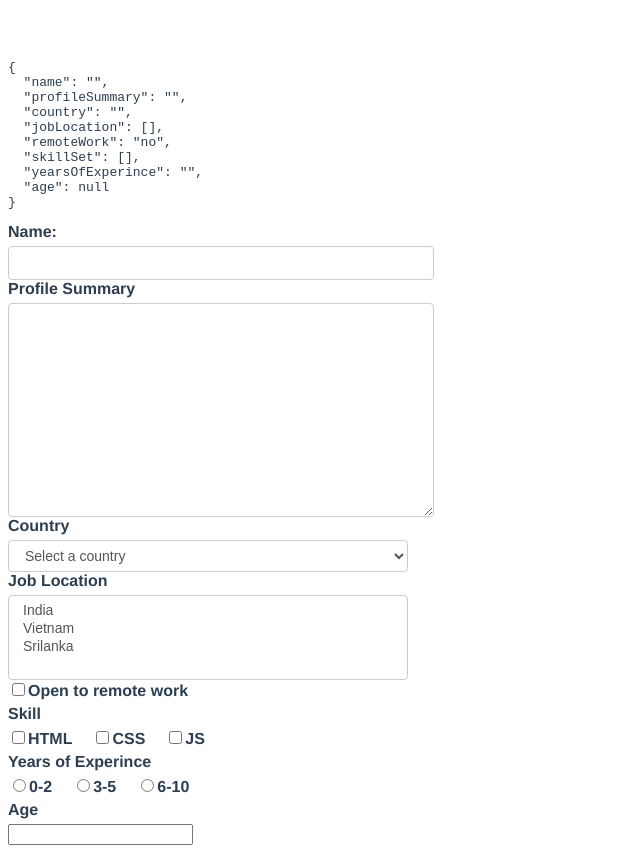
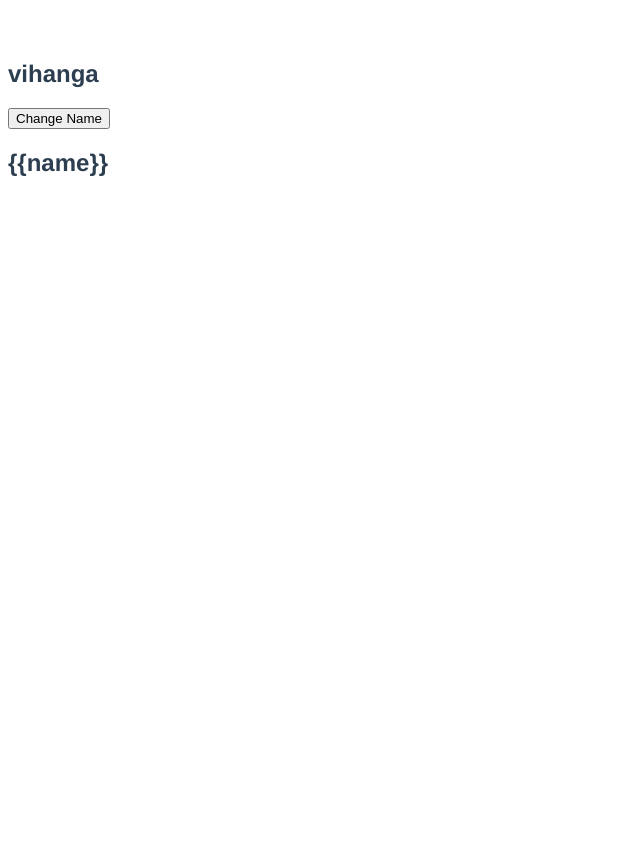
Before and after one commit to KDvs123/vue-tutorial, a Vue app in the folder hello-world/: page / in a window 1280 px wide. Shown: the whole page, without its empty margins (0-640 px from the left). After the commit the page ends 800 px from the top, so only its background shows below. Built offline with nearby package versions, Linux system fonts and the light colour scheme.

Commit message:
pre directives

```diff
--- a/hello-world/src/App.vue
+++ b/hello-world/src/App.vue
@@ -1,5 +1,5 @@
 <template>
-  <div>{{ greet }} {{ name }}</div>
+  <!-- <div>{{ greet }} {{ name }}</div> -->
   <!--binding data-->
 
   <!--  <div v-text="name">Hello</div> v textwill override element children-->
@@ -107,7 +107,7 @@
     </div> -->
 
   <!--Form Handling-->
-  <div>
+  <!-- <div>
     <pre>{{ JSON.stringify(formValues, null, 2) }}</pre>
   </div>
 
@@ -213,15 +213,24 @@
 
       <div>
       <label for="age">Age</label>
-      <input @keyup.enter" type="number" id="age" v-model.number="formValues.age">
-    </div>
+      <input @keyup.enter="submitForm()" type="number" id="age" v-model.number="formValues.age">
+    </div> -->
 
     <!-- <div>
       <button>Submit</button>
     </div> -->
-  </form>
+  <!-- </form> -->
 
+  <!-- v-once -->
+
+  <h2 v-once>{{name}}</h2>
+  <button @click="name='batman'">Change Name</button>
   <!--v model can be only use for the select input and text area tags-->
+
+
+  <!--v-pre skips compilation for the corresponding element-->
+
+   <h2 v-pre>{{name}}</h2>
 </template>
 <!--recommended way is mustash way-->
 
@@ -238,16 +247,17 @@ export default {
 
   data() {
     return {
-      formValues: {
-        name: "",
-        profileSummary: "",
-        country: "",
-        jobLocation: [],
-        remoteWork: "no",
-        skillSet: [],
-        yearsOfExperince: "",
-        age:null
-      },
+      name:'vihanga'
+      // formValues: {
+      //   name: "",
+      //   profileSummary: "",
+      //   country: "",
+      //   jobLocation: [],
+      //   remoteWork: "no",
+      //   skillSet: [],
+      //   yearsOfExperince: "",
+      //   age:null
+      // },
       // count:0,
       // name1:'Wishwas',
       // greet: "Byee",
```
